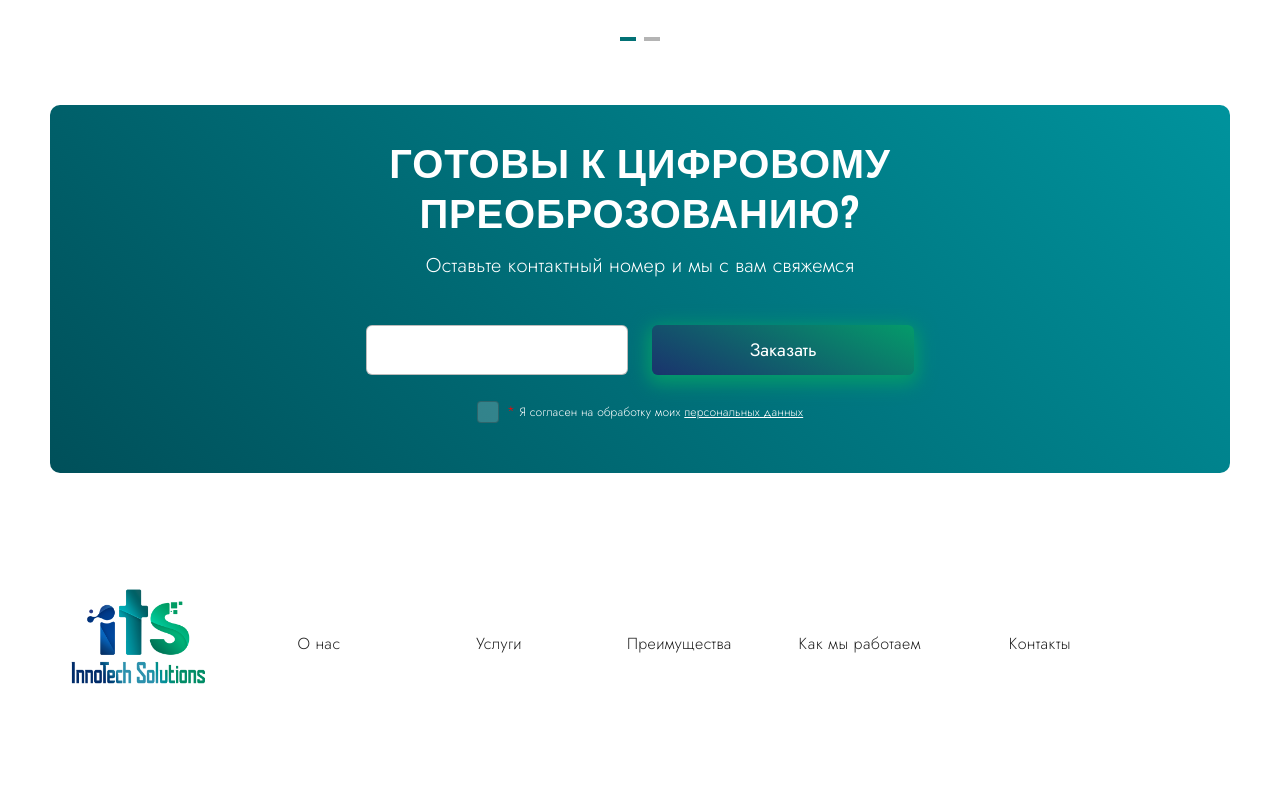
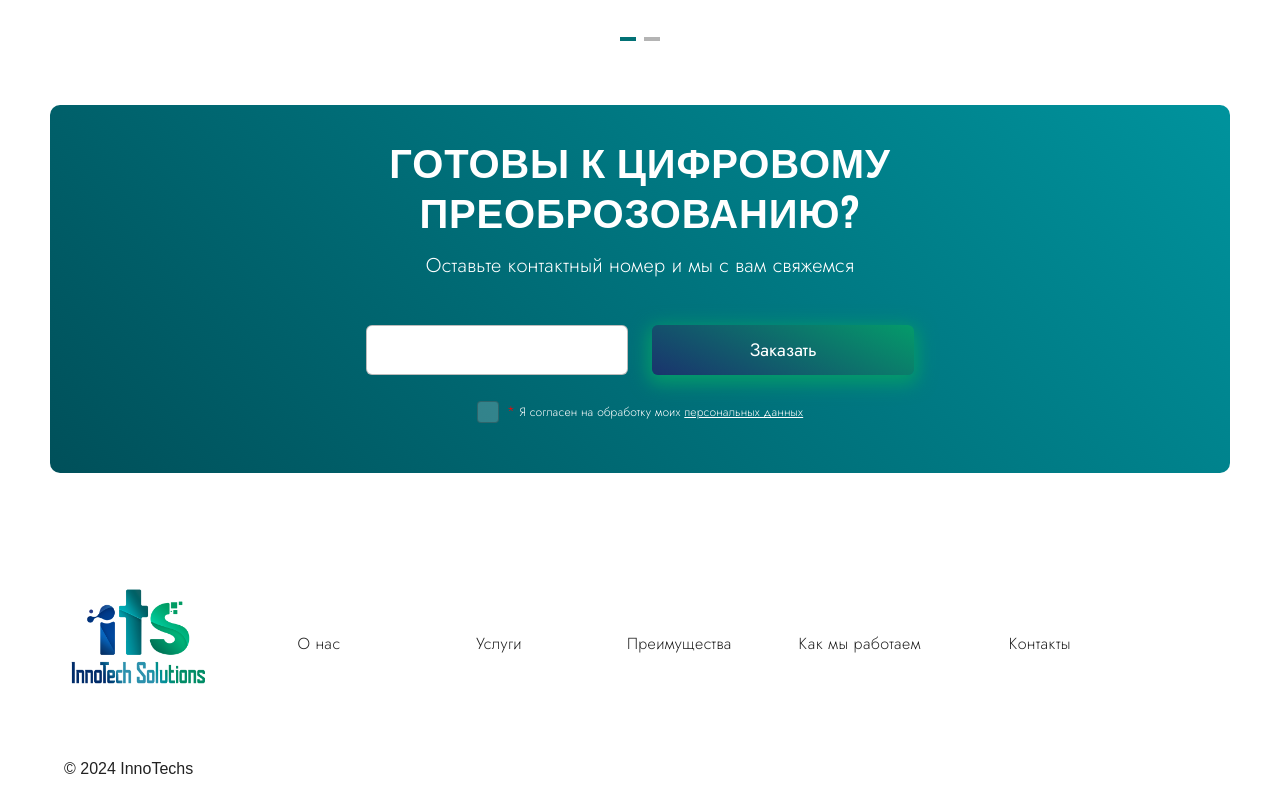
Before and after one commit to Serious-Sam-Frg/ins-site, a plain HTML site: page index.html in a window 1280 px wide. Shown: the part 4089-4884 px from the top of the page. Before the commit the page ends 4840 px from the top, so only its background shows below. Drawn offline with nearby package versions, Linux system fonts and the light colour scheme; a script that the page names is missing; a web font is replaced by a local one.

Commit message:
Add files via upload

```diff
--- a/index.html
+++ b/index.html
@@ -536,9 +536,9 @@
                         </div>
                     </div>
                 </div>
-                <!-- <div class="footer-bottom">
-                    <div class="global-counters"></div>
-                </div> -->
+                <div class="footer-bottom">
+                    <div class="copyright">© 2024 InnoTechs</div>
+                </div>
             </div>
         </div>
         <!-- assets.bottom -->
```
